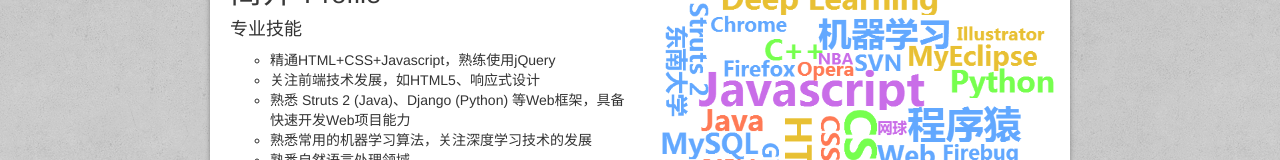
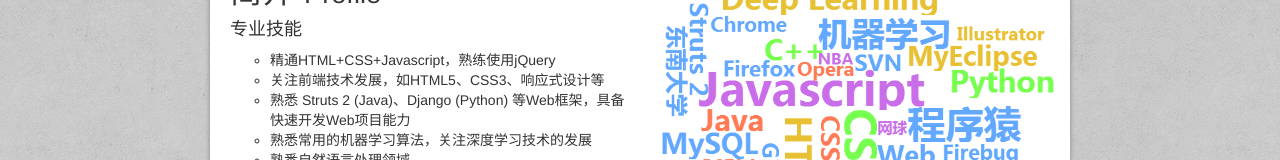
Before and after one commit to playcoin/MyHomepage, a plain HTML site: page index.html in a window 1280 px wide. Shown: the part 422-582 px from the top of the page. Drawn offline with Linux system fonts and the light colour scheme.

Commit message:
modify profile

```diff
--- a/index.html
+++ b/index.html
@@ -66,7 +66,7 @@
 							<h4>专业技能</h4>
 							<ul>
 								<li>精通HTML+CSS+Javascript，熟练使用jQuery</li>
-								<li>关注前端技术发展，如HTML5、响应式设计</li>
+								<li>关注前端技术发展，如HTML5、CSS3、响应式设计等</li>
 								<li>熟悉 Struts 2 (Java)、Django (Python) 等Web框架，具备快速开发Web项目能力</li>
 								<!-- <li>熟悉常用算法和数据结构，并能在实践中灵活运用</li> -->
 								<li>熟悉常用的机器学习算法，关注深度学习技术的发展</li>
```
